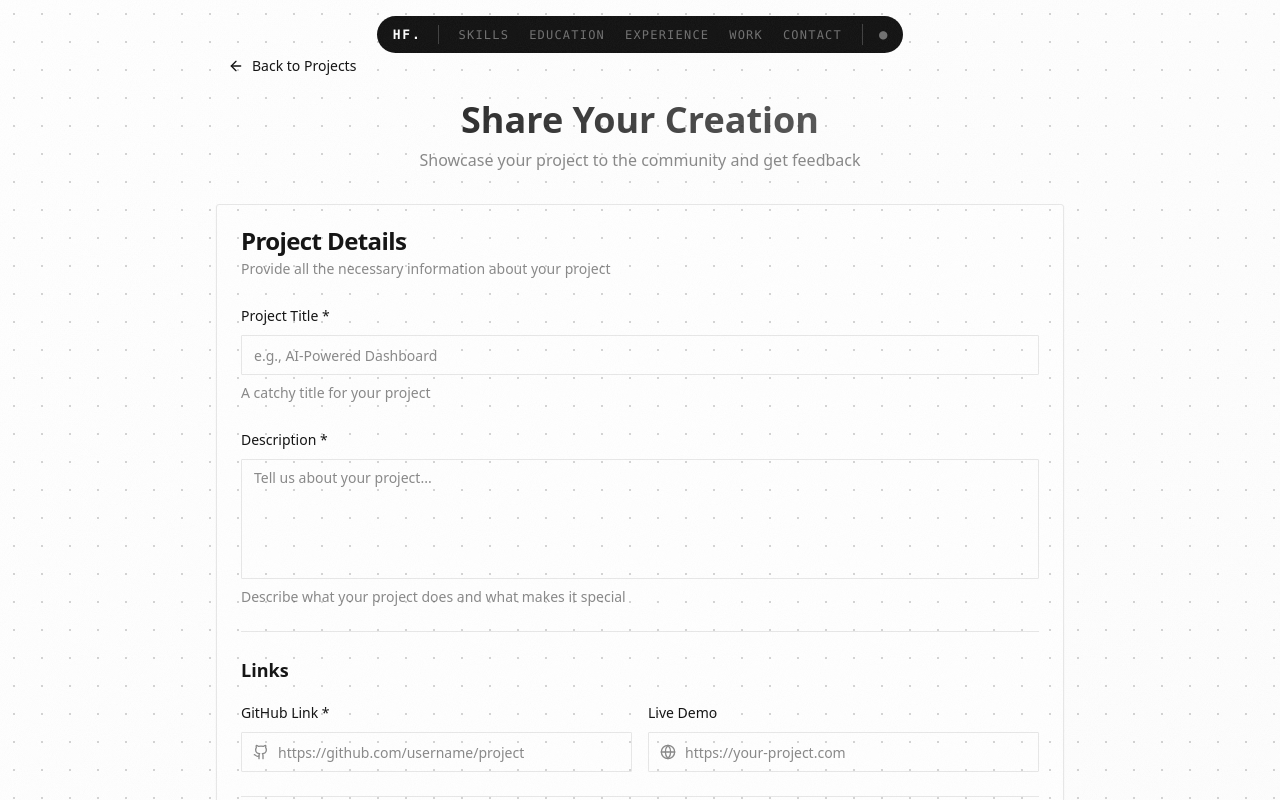
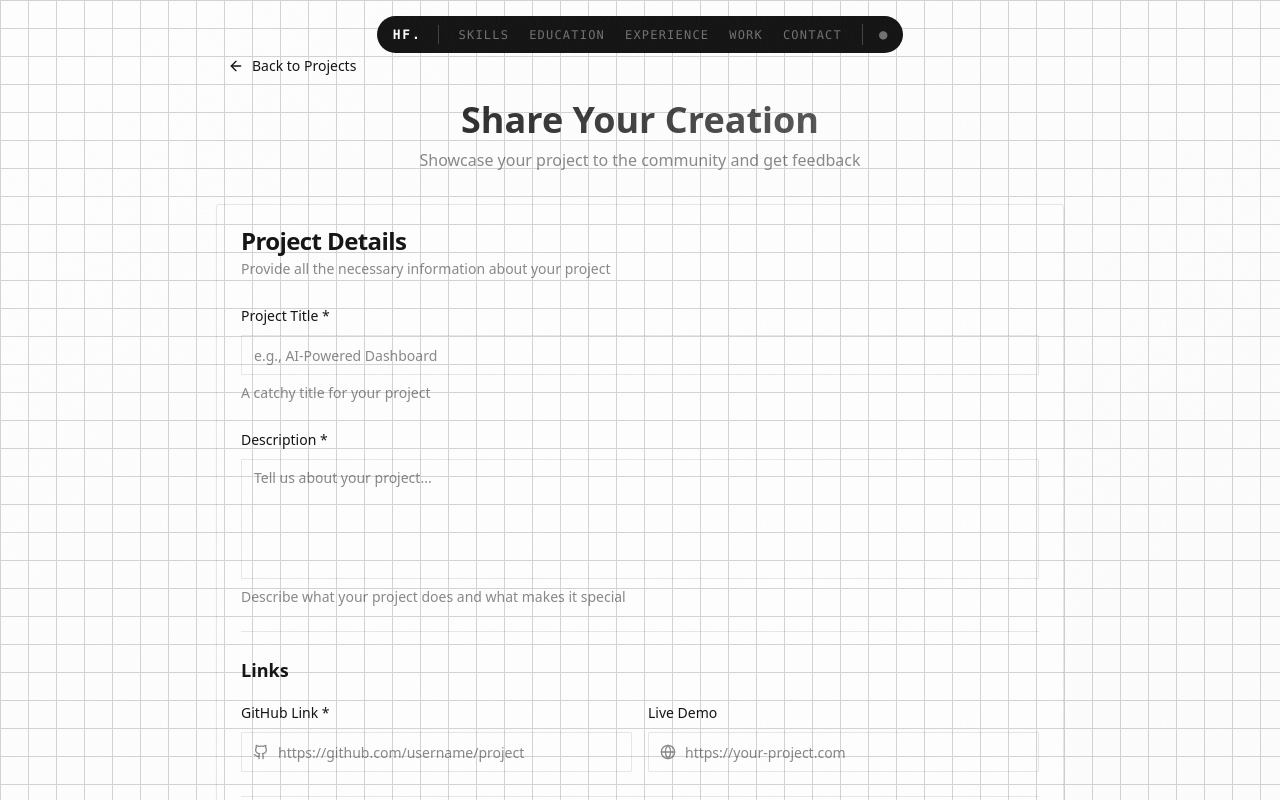
Before and after one commit to apiz23/hafizu-portfolio, a Next.js app: page /projects/upload in a window 1280 px wide. Shown: the top 800 px of the page. Built offline with nearby package versions, Linux system fonts and the light colour scheme.

Commit message:
style: switch dot pattern to square grid lines

```diff
--- a/app/globals.css
+++ b/app/globals.css
@@ -175,7 +175,9 @@
     inset: 0;
     z-index: 10;
     mix-blend-mode: multiply;
-    background-image: radial-gradient(circle, var(--dot-color) 1.5px, transparent 1.5px);
+    background-image:
+      linear-gradient(var(--dot-color) 1px, transparent 1px),
+      linear-gradient(90deg, var(--dot-color) 1px, transparent 1px);
     background-size: 28px 28px;
   }
 
```
